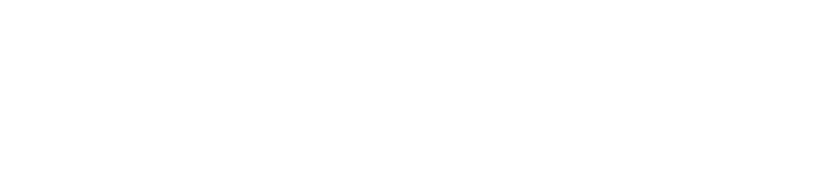
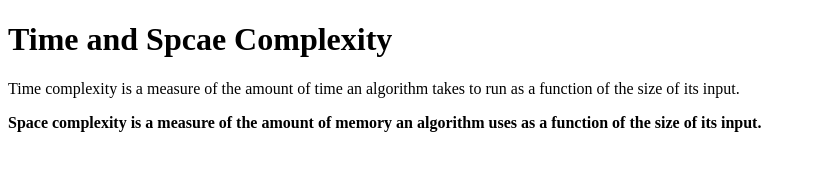
Before and after one commit to acciojob/time-and-space-complexity-rohitanchal, a website: page main.html in a window 1280 px wide. Shown: the whole page, without its empty margins (0-816 px from the left). Drawn offline with Linux system fonts and the light colour scheme.

Commit message:
created a submission

```diff
--- a/main.html
+++ b/main.html
@@ -11,6 +11,9 @@
     <script type="text/javascript" src="./script.js">
 </script>
 
+	<h1>Time and Spcae Complexity</h1>
+	<p>Time complexity is a measure of the amount of time an algorithm takes to run as a function of the size of its input.</p>
+	<p><b>Space complexity is a measure of the amount of memory an algorithm uses as a function of the size of its input.</b></p>
 </body>
 
 </html>
```
